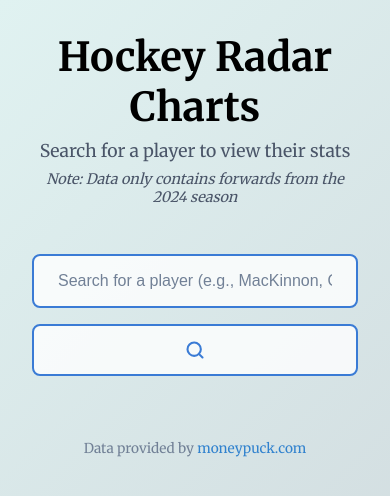
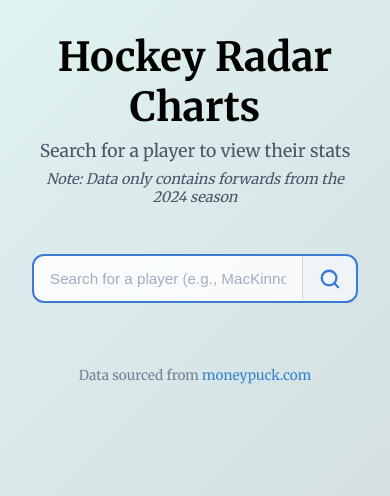
Before and after one commit to MattLowrieDS/hockeychart, a Next.js app in the folder frontend/: page / in a window 390 px wide. Shown: the top 496 px of the page. Built offline with nearby package versions, Linux system fonts and the light colour scheme.

Commit message:
Edit search bar to be mobile friendly

```diff
--- a/frontend/app/components/PlayerSearch.css
+++ b/frontend/app/components/PlayerSearch.css
@@ -8,8 +8,19 @@
 
 .player-search {
   display: flex;
-  gap: 1rem;
   width: 100%;
+  border: 2px solid #3a7bd5;
+  border-radius: 12px;
+  background: rgba(255, 255, 255, 0.85);
+  transition: border-color 0.3s, box-shadow 0.3s, background 0.3s;
+  overflow: hidden;
+  align-items: stretch;
+}
+
+.player-search:focus-within {
+  border-color: #00d2ff;
+  box-shadow: 0 0 20px rgba(0, 210, 255, 0.25);
+  background: #ffffff;
 }
 
 .input-wrapper {
@@ -22,61 +33,52 @@
 .search-input {
   flex: 1;
   width: 100%;
-  padding: 1rem 1.5rem;
+  padding: 1rem 1.25rem;
   font-size: 1rem;
-  border: 2px solid #3a7bd5;
-  border-radius: 8px;
-  background: rgba(255, 255, 255, 0.8);
+  border: none;
+  background: transparent;
   color: #1a365d;
   outline: none;
-  transition: border-color 0.3s, box-shadow 0.3s;
 }
 
 .search-input::placeholder {
-  color: #718096;
-}
-
-.search-input:focus {
-  border-color: #00d2ff;
-  box-shadow: 0 0 15px rgba(0, 210, 255, 0.2);
-  background: #ffffff;
+  color: #a0aec0;
 }
 
 .input-spinner {
   position: absolute;
-  right: 1rem;
-  width: 20px;
-  height: 20px;
+  right: 0.75rem;
+  width: 18px;
+  height: 18px;
   border: 2px solid #3a7bd5;
   border-top-color: transparent;
   border-radius: 50%;
   animation: spin 0.8s linear infinite;
+  pointer-events: none;
 }
 
 .search-button {
-  width: 52px;
-  height: 52px;
+  width: 60px;
   display: flex;
   align-items: center;
   justify-content: center;
-  border: 2px solid #3a7bd5;
-  border-radius: 8px;
-  background: rgba(255, 255, 255, 0.8);
+  border: none;
+  border-left: 1px solid rgba(58, 123, 213, 0.2);
+  background: rgba(58, 123, 213, 0.05);
   color: #3a7bd5;
   cursor: pointer;
-  transition: border-color 0.3s, box-shadow 0.3s, background 0.3s;
+  transition: background 0.2s, color 0.2s;
   padding: 0;
 }
 
 .search-button:hover {
-  border-color: #00d2ff;
-  background: #ffffff;
-  box-shadow: 0 0 15px rgba(0, 210, 255, 0.2);
+  background: #3a7bd5;
+  color: #ffffff;
 }
 
 .search-button svg {
-  width: 20px;
-  height: 20px;
+  width: 22px;
+  height: 22px;
 }
 
 .suggestions-list {
@@ -86,9 +88,9 @@
   right: 0;
   background: #ffffff;
   border: 1px solid #e2e8f0;
-  border-radius: 8px;
+  border-radius: 12px;
   margin-top: 0.5rem;
-  padding: 0;
+  padding: 0.5rem 0;
   list-style: none;
   box-shadow: 0 10px 25px rgba(0, 0, 0, 0.1);
   z-index: 1000;
@@ -97,32 +99,30 @@
 }
 
 .suggestion-item {
-  padding: 0.75rem 1.5rem;
+  padding: 0.75rem 1.25rem;
   cursor: pointer;
   color: #2d3748;
-  transition: background 0.2s;
+  transition: background 0.2s, color 0.2s;
   text-align: left;
 }
 
 .suggestion-item:hover {
-  background: #edf2f7;
-  color: #3182ce;
-}
-
-.suggestion-item:not(:last-child) {
-  border-bottom: 1px solid #f7fafc;
+  background: #ebf8ff;
+  color: #2b6cb0;
 }
 
 @keyframes spin {
   to { transform: rotate(360deg); }
 }
 
+/* Remove mobile stacking to keep them together on the same line */
 @media (max-width: 600px) {
-  .player-search {
-    flex-direction: column;
+  .search-input {
+    padding: 0.875rem 1rem;
+    font-size: 0.95rem;
   }
 
   .search-button {
-    width: 100%;
+    width: 54px;
   }
 }
--- a/frontend/app/page.tsx
+++ b/frontend/app/page.tsx
@@ -90,7 +90,7 @@ export default function Home() {
       </main>
 
       <footer className="app-footer">
-        <p>Data provided by <a href="https://moneypuck.com/data.htm" target="_blank" rel="noopener noreferrer">moneypuck.com</a></p>
+        <p>Data sourced from <a href="https://moneypuck.com/data.htm" target="_blank" rel="noopener">moneypuck.com</a></p>
       </footer>
     </div>
   )
```
